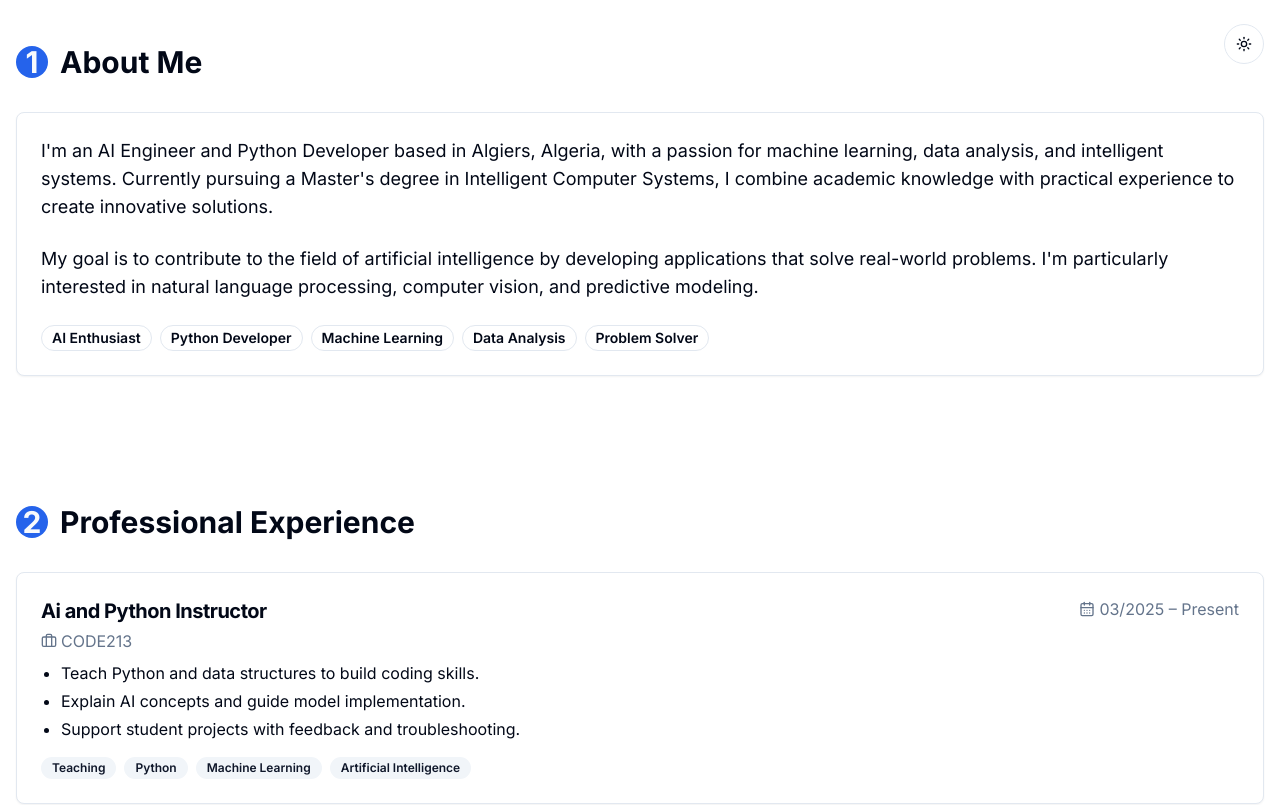
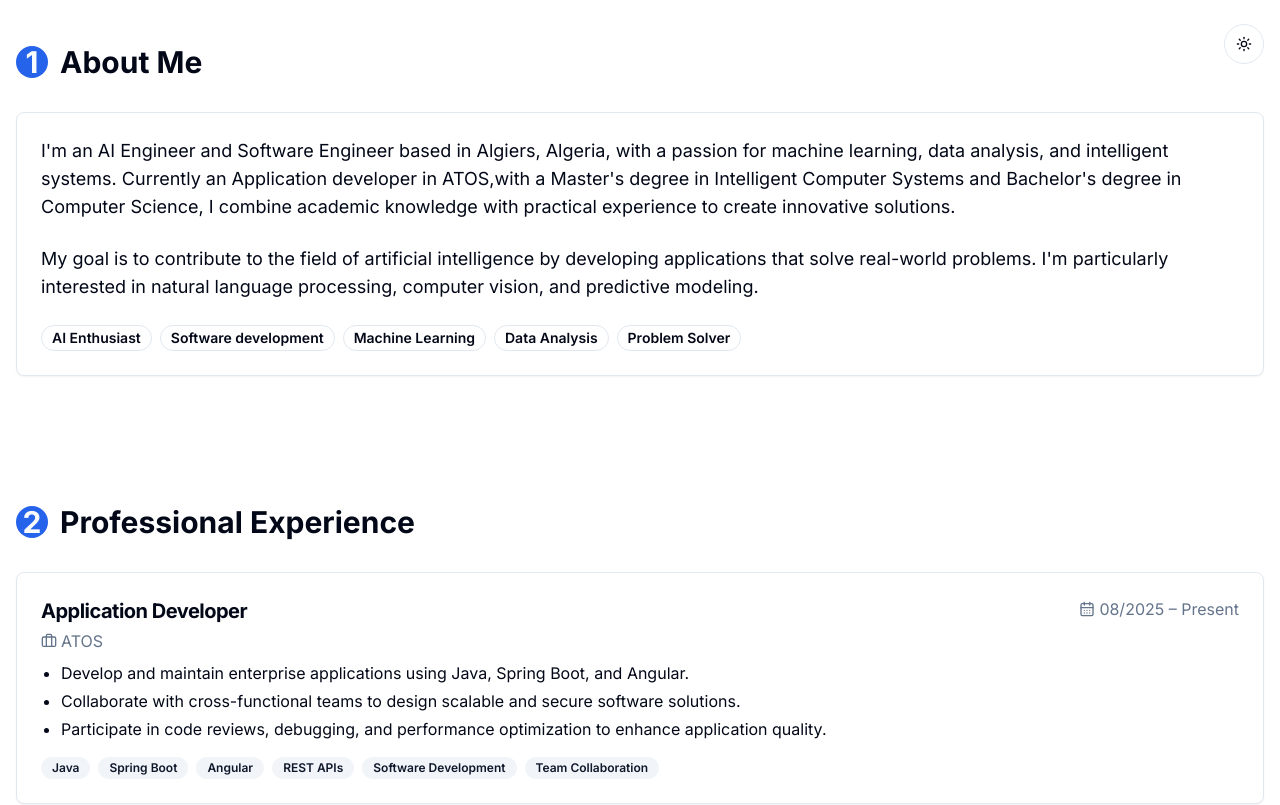
Before and after one commit to aymen-hadj-mebarek/aymen-portfolio, a Next.js app: page / in a window 1280 px wide. Shown: the part 720-1525 px from the top of the page. Built offline with nearby package versions, Linux system fonts and the light colour scheme.

Commit message:
update 22/10/2025

```diff
--- a/components/about.tsx
+++ b/components/about.tsx
@@ -22,9 +22,9 @@ const About = () => {
         <Card>
           <CardContent className="p-6">
             <p className="text-lg mb-6">
-              I'm an AI Engineer and Python Developer based in Algiers, Algeria, with a passion for machine learning,
-              data analysis, and intelligent systems. Currently pursuing a Master's degree in Intelligent Computer
-              Systems, I combine academic knowledge with practical experience to create innovative solutions.
+              I'm an AI Engineer and Software Engineer based in Algiers, Algeria, with a passion for machine learning,
+              data analysis, and intelligent systems. Currently an Application developer in ATOS,with a Master's degree in Intelligent Computer
+              Systems and Bachelor's degree in Computer Science, I combine academic knowledge with practical experience to create innovative solutions.
             </p>
             <p className="text-lg mb-6">
               My goal is to contribute to the field of artificial intelligence by developing applications that solve
@@ -36,7 +36,7 @@ const About = () => {
                 AI Enthusiast
               </Badge>
               <Badge variant="outline" className="text-sm">
-                Python Developer
+                Software development
               </Badge>
               <Badge variant="outline" className="text-sm">
                 Machine Learning
--- a/components/experience.tsx
+++ b/components/experience.tsx
@@ -7,9 +7,20 @@ import { CalendarDays, Briefcase } from "lucide-react"
 
 const experiences = [
   {
+  title: "Application Developer",
+  company: "ATOS",
+  period: "08/2025 – Present",
+  description: [
+    "Develop and maintain enterprise applications using Java, Spring Boot, and Angular.",
+    "Collaborate with cross-functional teams to design scalable and secure software solutions.",
+    "Participate in code reviews, debugging, and performance optimization to enhance application quality.",
+  ],
+  tags: ["Java", "Spring Boot", "Angular", "REST APIs", "Software Development", "Team Collaboration"],
+},
+  {
     title: "Ai and Python Instructor",
     company: "CODE213",
-    period: "03/2025 – Present",
+    period: "03/2025 – 09/2025",
     description: [
       "Teach Python and data structures to build coding skills.",
       "Explain AI concepts and guide model implementation.",
--- a/components/footer.tsx
+++ b/components/footer.tsx
@@ -12,7 +12,7 @@ const Footer = () => {
             <Link href="/" className="text-xl font-bold tracking-tight">
               Aymen.HM
             </Link>
-            <p className="text-muted-foreground mt-2">AI Engineer / Python Developer</p>
+            <p className="text-muted-foreground mt-2">AI Engineer / Software Engineer</p>
           </div>
 
           <div className="flex space-x-4 mb-4 md:mb-0">
@@ -26,7 +26,7 @@ const Footer = () => {
               <span className="sr-only">GitHub</span>
             </a>
             <a
-              href="https://linkedin.com/in/"
+              href="https://www.linkedin.com/in/aymen-hadj-mebarek-894411226/"
               target="_blank"
               rel="noopener noreferrer"
               className="text-muted-foreground hover:text-primary transition-colors"
--- a/components/hero.tsx
+++ b/components/hero.tsx
@@ -8,7 +8,7 @@ import Image from 'next/image';
 
 const Hero = () => {
   const [typedText, setTypedText] = useState("")
-  const fullText = "AI Engineer / Python Developer"
+  const fullText = "AI Engineer / Software Engineer"
 
   useEffect(() => {
     let i = 0
--- a/components/skills.tsx
+++ b/components/skills.tsx
@@ -31,7 +31,7 @@ const languages = [
 ]
 
 const certificates = [
-  {name : "Supervised Machine Learning: Regression and Classification", link: "https://coursera.org/share/5ef7c3f6596ba93b6e98dc513b8b23c8"},
+  {name : "Machine Learning Specialization", link: "https://coursera.org/share/b449162720fcebff84e30ebbfafbbef6"},
   {name : "Data Analysis with Python", link: "https://www.freecodecamp.org/certification/Aymen-HadjMebarek/data-analysis-with-python-v7"},
   {name : "Algorithms and Data Structures", link: "https://www.freecodecamp.org/certification/Aymen-HadjMebarek/javascript-algorithms-and-data-structures-v8"},
   {name : "Scientific Computing with Python", link: "https://www.freecodecamp.org/certification/Aymen-HadjMebarek/scientific-computing-with-python-v7"},
```
